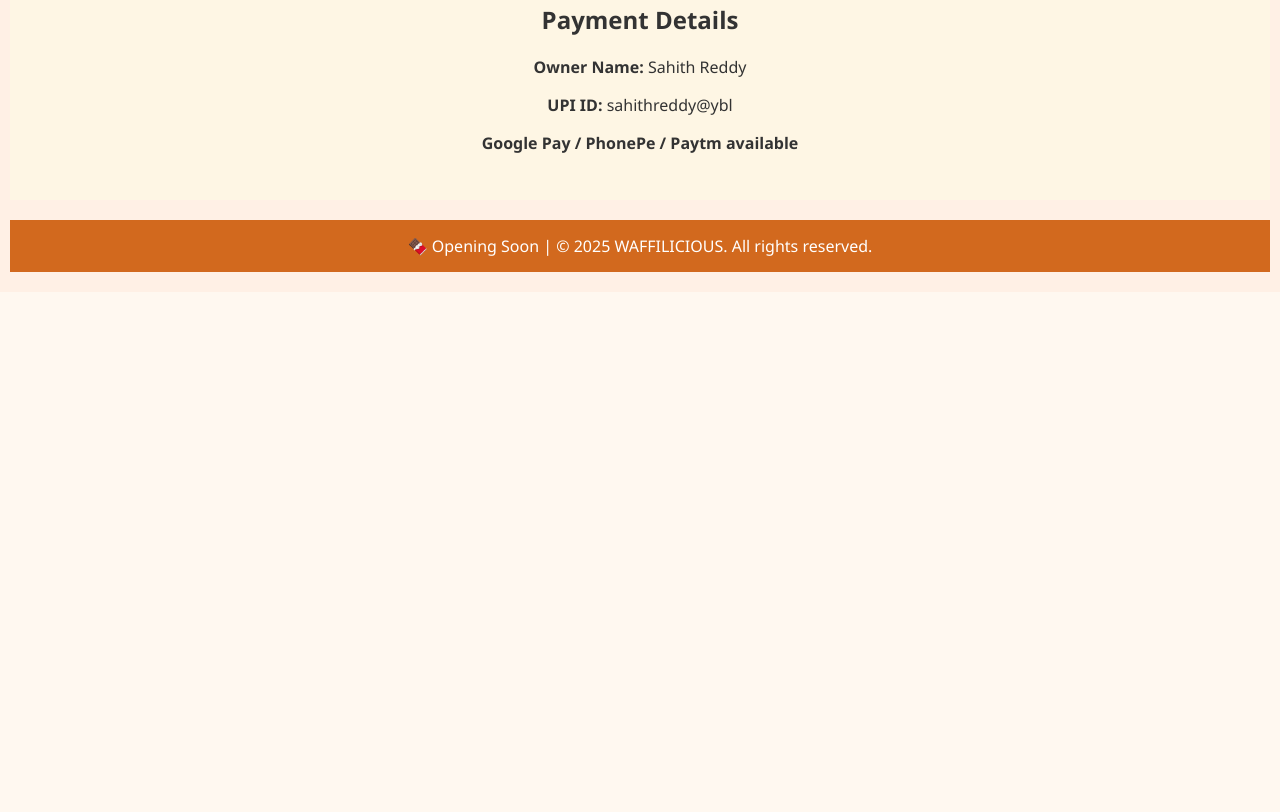
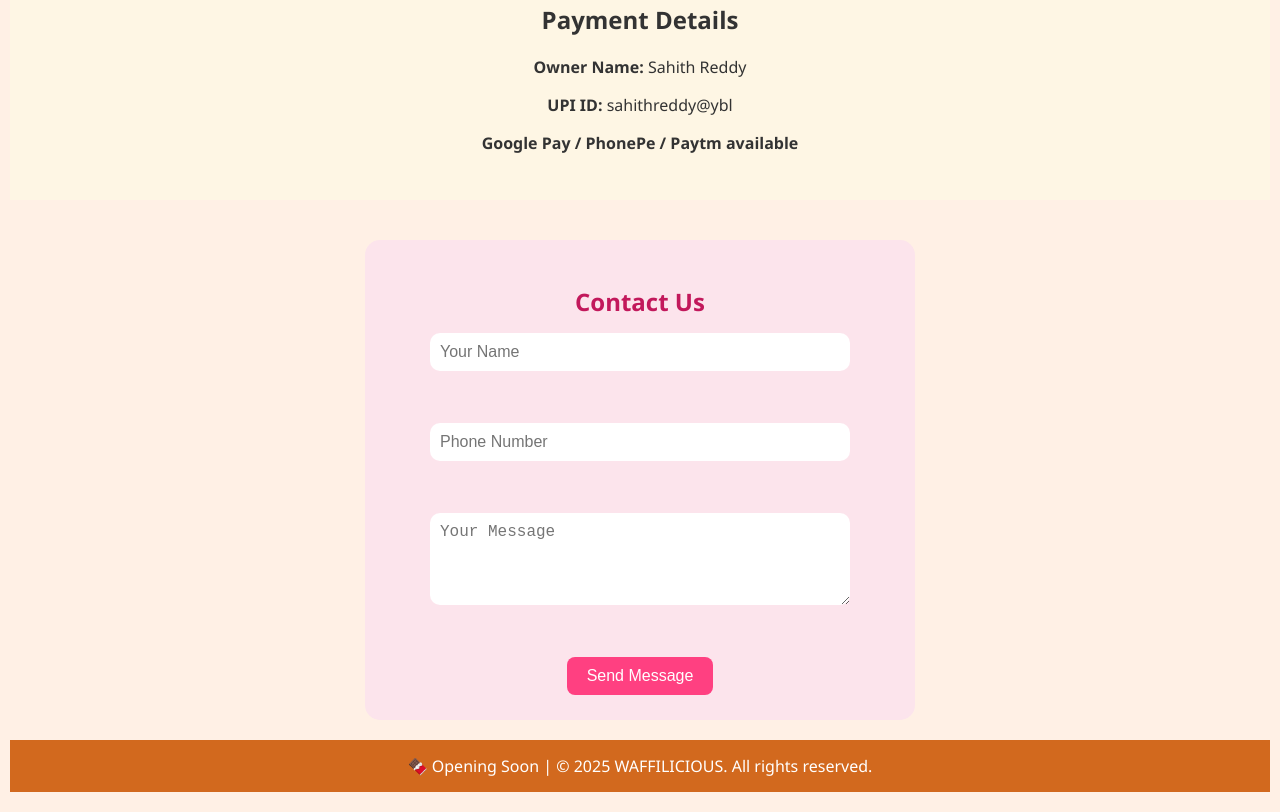
Before and after one commit to Sahith24-24/waffle, a plain HTML site: page index.html in a window 1280 px wide. Shown: the part 1177-1989 px from the top of the page. Before the commit the page ends 1469 px from the top, so only its background shows below. Drawn offline with Linux system fonts and the light colour scheme.

Commit message:
Update index.html

```diff
--- a/index.html
+++ b/index.html
@@ -87,6 +87,59 @@
       border-radius: 8px;
       text-decoration: none;
     }
+     .form-box {
+      margin-top: 40px;
+      padding: 25px;
+      background-color: #fce4ec;
+      border-radius: 15px;
+      max-width: 500px;
+      margin-left: auto;
+      margin-right: auto;
+    }
+
+    .form-box h2 {
+      color: #c2185b;
+      margin-bottom: 15px;
+    }
+
+    form {
+      display: flex;
+      flex-direction: column;
+      gap: 15px;
+      align-items: center;
+    }
+
+    input, textarea {
+      width: 90%;
+      max-width: 400px;
+      padding: 10px;
+      border: none;
+      border-radius: 10px;
+      font-size: 16px;
+    }
+     button {
+      background-color: #ff4081;
+      color: white;
+      padding: 10px 20px;
+      border: none;
+      border-radius: 8px;
+      cursor: pointer;
+      font-size: 16px;
+    }
+
+    button:hover {
+      background-color: #f50057;
+    }
+
+    @media (max-width: 500px) {
+      h1 {
+        font-size: 2em;
+      }
+
+      .form-box, .menu-box {
+        padding: 15px;
+      }
+    }
   </style>
 </head>
 <body>
@@ -131,6 +184,15 @@
     <p><strong>UPI ID:</strong> sahithreddy@ybl</p>
     <p><strong>Google Pay / PhonePe / Paytm available</strong></p>
   </section>
+    <div class="form-box">
+    <h2>Contact Us</h2>
+    <form action="https://formspree.io/f/xgvzojwq" method="POST">
+      <input type="text" name="name" placeholder="Your Name" required><br>
+      <input type="tel" name="phone" placeholder="Phone Number" required><br>
+      <textarea name="message" rows="4" placeholder="Your Message" required></textarea><br>
+      <button type="submit">Send Message</button>
+    </form>
+  </div>
   <footer>
     🍫 Opening Soon | © 2025 WAFFILICIOUS. All rights reserved.
   </footer>
```
